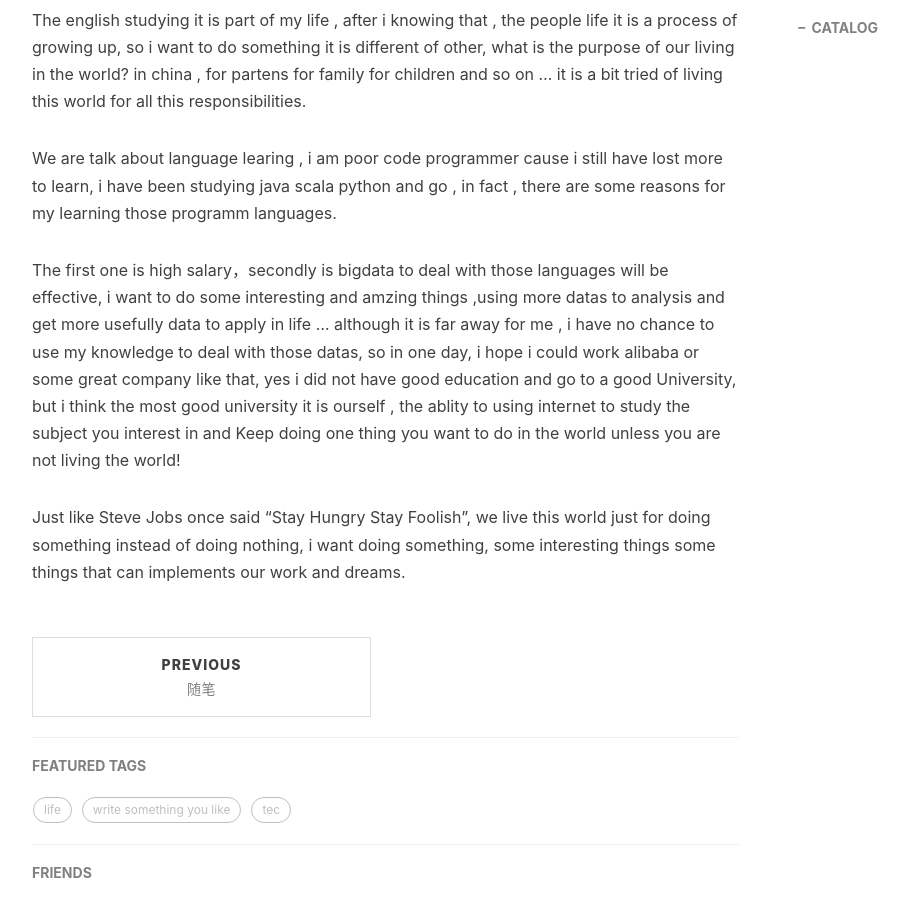
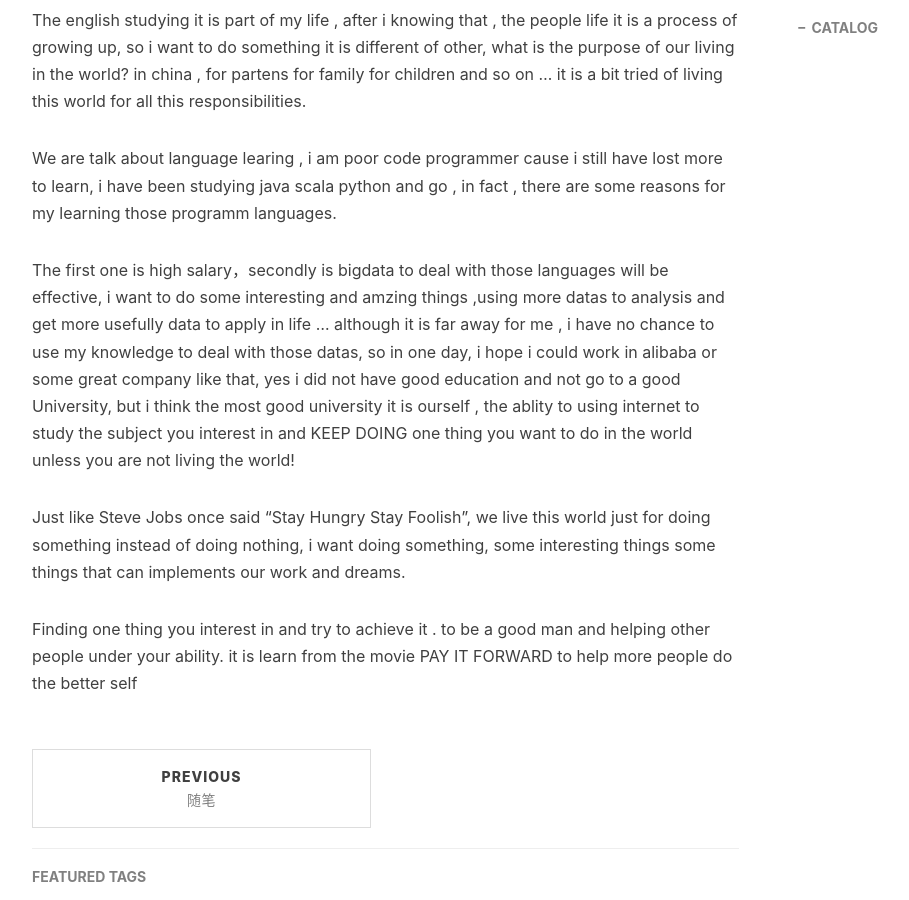
Before and after one commit to licslan/licslan.github.io, a Jekyll site: the page built from _posts/2018-12-23-学习多种语言的想法.md, in a window 1280 px wide and 900 px high, scrolled down 789 px. Shown: the whole window, without its empty margins (233-1142 px from the left). Built offline with Jekyll 4.4.1, drawn with Linux system fonts in a browser that asks for light colours; nearby versions of some CDN libraries; comment, search, counter and statistics services are not loaded.

Commit message:
Update 2018-12-23-学习多种语言的想法.md

```diff
--- a/_posts/2018-12-23-学习多种语言的想法.md
+++ b/_posts/2018-12-23-学习多种语言的想法.md
@@ -19,6 +19,8 @@ The english studying  it is part of  my life , after i knowing that , the people
 
 We are talk about language learing ,  i am poor code programmer cause i still have lost more to learn, i have been studying java scala python and go , in fact , there are some reasons for my learning those programm languages.<br>
 
-The first one is high salary，secondly is bigdata to deal with those languages will be effective, i want to do some interesting and amzing things ,using more datas to analysis and get more usefully data to apply in life ... although it is far away for me , i have no chance to use my knowledge to deal with those datas, so in one day, i hope i could work alibaba or some great company like that, yes i did not have good education and go to a good University,  but i think the most good university it is ourself , the ablity to using internet to study the subject you interest in and Keep doing one thing you want to do in the world unless you are not living the world!<br>
+The first one is high salary，secondly is bigdata to deal with those languages will be effective, i want to do some interesting and amzing things ,using more datas to analysis and get more usefully data to apply in life ... although it is far away for me , i have no chance to use my knowledge to deal with those datas, so in one day, i hope i could work in alibaba or some great company like that, yes i did not have good education and  not go to a good University,  but i think the most good university it is ourself , the ablity to using internet to study the subject you interest in and KEEP DOING one thing you want to do in the world unless you are not living the world!<br>
 
-Just like Steve Jobs once said "Stay Hungry Stay Foolish", we live this world just for doing something instead of doing nothing, i want doing something, some interesting things some things that can implements our work and dreams.
+Just like Steve Jobs once said "Stay Hungry Stay Foolish", we live this world just for doing something instead of doing nothing, i want doing something, some interesting things some things that can implements our work and dreams.<br>
+
+Finding one thing you interest in and try to achieve it . to be a good man and helping other people under your ability. it is learn from the movie PAY IT FORWARD  to help more people do the better self<br>
```
